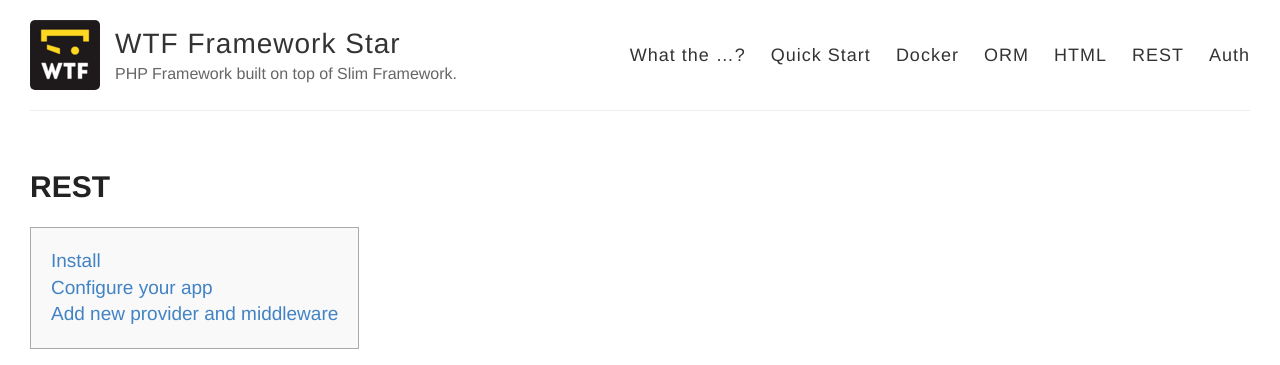
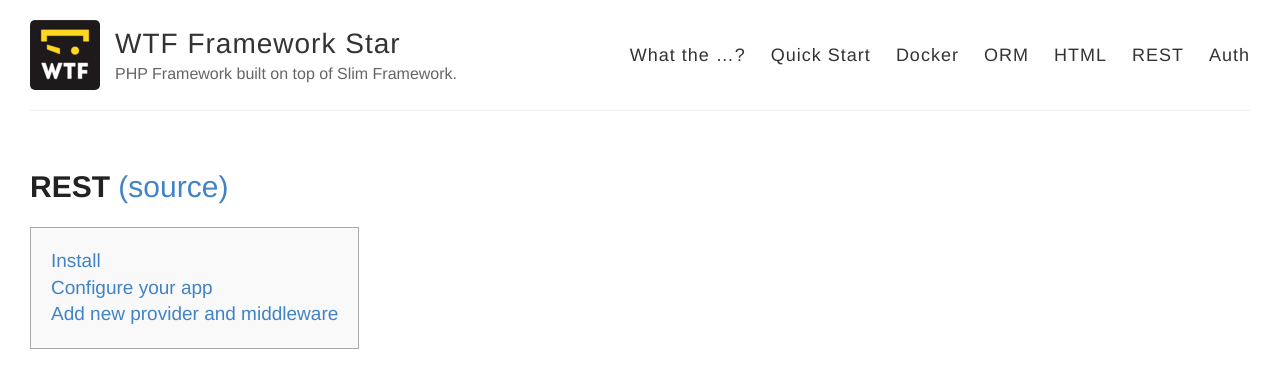
Before and after one commit to frameworkwtf/framework.wtf, a Jekyll site: the page built from rest.md, in a window 1280 px wide. Shown: the top 365 px of the page. Built offline with Jekyll 4.4.1, drawn with Linux system fonts in a browser that asks for light colours.

Commit message:
Added repo links

```diff
--- a/_layouts/page.html
+++ b/_layouts/page.html
@@ -4,7 +4,11 @@
 
 <article class="page">
 
-  <h1>{{ page.title }}</h1>
+  <h1>{{ page.title }}
+      {% if page.repo %}
+        <a class="source-link" href="https://github.com/{{ site.github.account }}/{{ page.repo }}">(source)</a>
+      {% endif %}
+  </h1>
 
   <div class="entry">
     {{ content }}
--- a/style.scss
+++ b/style.scss
@@ -278,6 +278,11 @@
     background-color: $lightGray;
 }
 
+.source-link {
+    color: #4183c4;
+    font-weight: lighter;
+}
+
 footer {
     padding: 20px 0;
     text-align: center;
```
Also changed, not shown: auth.md (+1 -0 lines), docker.md (+1 -0 lines), html.md (+1 -0 lines), orm.md (+1 -0 lines), rest.md (+1 -0 lines).
